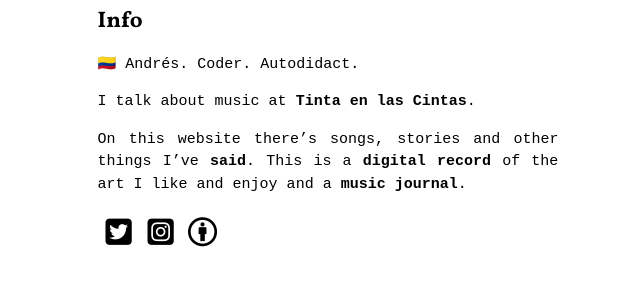
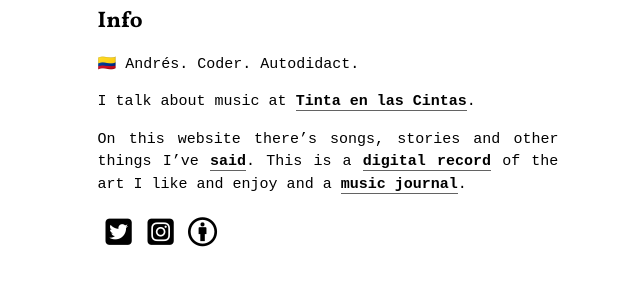
Before and after one commit to kandr3s/kandr3s.github.io, a Jekyll site: the page built from pages/about.md, in a window 1280 px wide. Shown: the part 180-466 px from the top of the page, without its empty margins (328-968 px from the left). Built offline with Jekyll 4.4.1, drawn with Linux system fonts in a browser that asks for light colours; nearby versions of some CDN libraries.

Commit message:
Adding style for links in pages

```diff
--- a/assets/main.scss
+++ b/assets/main.scss
@@ -123,6 +123,13 @@ blockquote p {
 .post a {
 	text-decoration: underline;
 	text-decoration-color: $text-link-color;
+}
+
+.page a {
+    text-decoration: none;
+    border-width: 0 0 1px 0;
+    border-style: none none solid none;
+    border-color: $text-link-color;
 }
 
 .stream-item {
```
